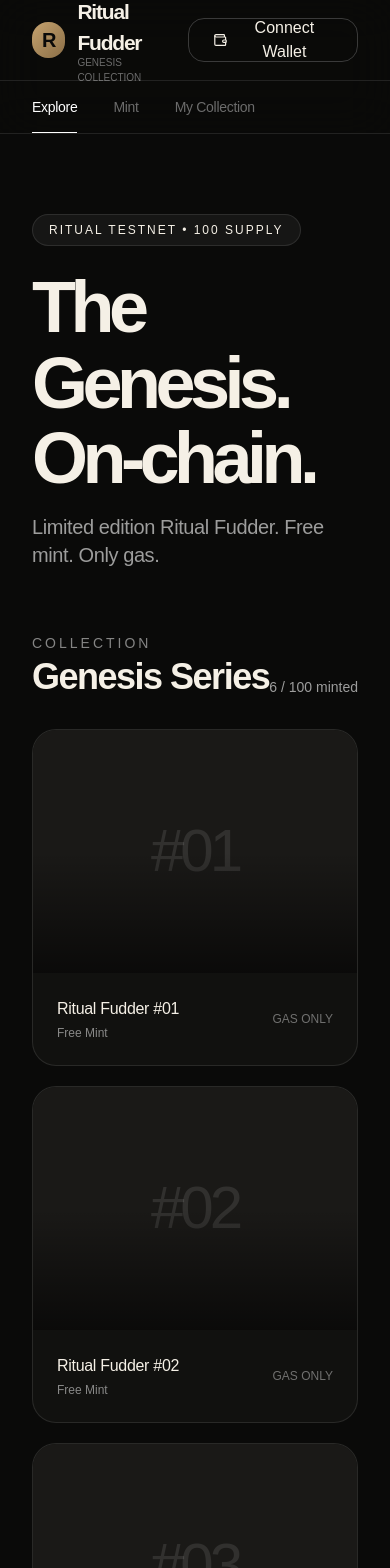
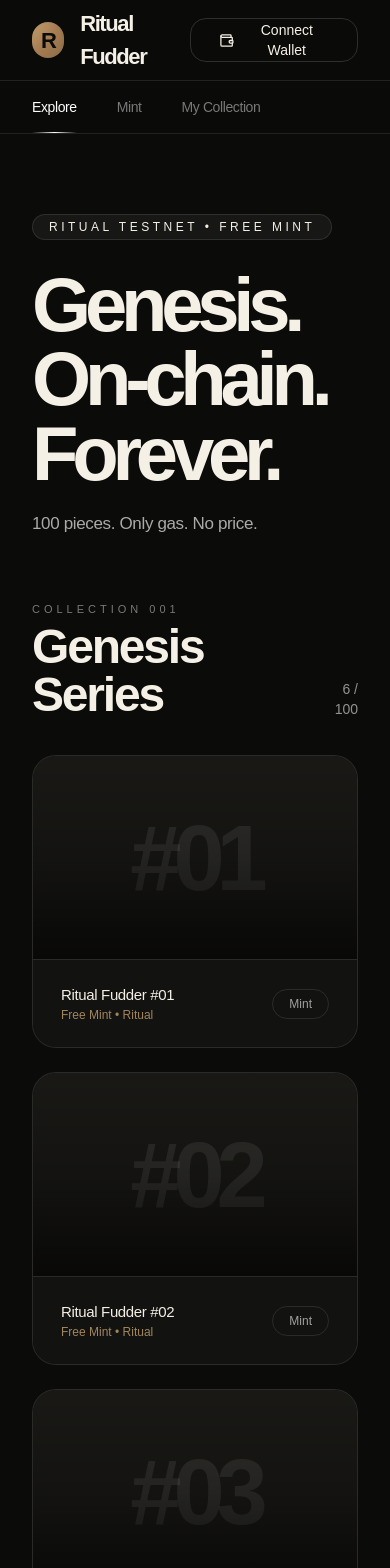
Before and after one commit to Thalassa09/fudder-ritual-nft, a Next.js app: page / in a window 390 px wide. Shown: the top 1568 px of the page. Built offline with nearby package versions, Linux system fonts and the light colour scheme.

Commit message:
style: richer color depth and gold accent

```diff
--- a/app/page.tsx
+++ b/app/page.tsx
@@ -1,13 +1,12 @@
 'use client';
 
 import { useState } from 'react';
-import { Wallet, ArrowRight, Upload, X, Zap } from 'lucide-react';
+import { Wallet, X, Zap } from 'lucide-react';
 
 interface NFT {
   id: number;
   name: string;
   price: string;
-  image?: string;
 }
 
 const initialNFTs: NFT[] = [
@@ -24,12 +23,10 @@ const OWNER_ADDRESS = "0x3883f0dDccC55Ac112173BC67584952Bf13B1A7D";
 export default function RitualFudder() {
   const [address, setAddress] = useState('');
   const [tab, setTab] = useState<'explore' | 'mint' | 'owned'>('explore');
-  const [nfts, setNfts] = useState(initialNFTs);
+  const [nfts] = useState(initialNFTs);
   const [status, setStatus] = useState('');
   const [showMintModal, setShowMintModal] = useState(false);
   const [selectedNFT, setSelectedNFT] = useState<NFT | null>(null);
-
-  const isOwner = address.toLowerCase() === OWNER_ADDRESS.toLowerCase();
 
   const connect = async () => {
     if (!(window as any).ethereum) return alert('Install MetaMask');
@@ -39,9 +36,7 @@ export default function RitualFudder() {
       await p.send('eth_requestAccounts', []);
       const s = await p.getSigner();
       setAddress(await s.getAddress());
-    } catch (e) {
-      alert('Connection failed');
-    }
+    } catch {}
   };
 
   const openMint = (nft: NFT) => {
@@ -51,52 +46,46 @@ export default function RitualFudder() {
 
   const mint = async () => {
     if (!address || !selectedNFT) return;
-    setStatus('Minting...');
-
-    // Simulate mint transaction
+    setStatus('Minting on Ritual Testnet...');
     setTimeout(() => {
       setStatus('Mint successful');
       setShowMintModal(false);
-      setTimeout(() => setStatus(''), 2000);
+      setTimeout(() => setStatus(''), 2200);
     }, 1800);
   };
 
   return (
-    <div className="min-h-screen bg-[#0A0A09] text-[#F5F0E6] selection:bg-[#C5A26F] selection:text-black">
-      {/* Navigation */}
-      <nav className="border-b border-white/10 bg-[#0A0A09]/80 backdrop-blur-xl sticky top-0 z-50">
+    <div className="min-h-screen bg-[#0B0B0A] text-[#F5F0E6]">
+      {/* Nav */}
+      <nav className="border-b border-white/10 bg-[#0B0B0A]/95 backdrop-blur-xl sticky top-0 z-50">
         <div className="max-w-7xl mx-auto px-8 h-20 flex items-center justify-between">
-          <div className="flex items-center gap-x-3">
-            <div className="w-9 h-9 rounded-2xl bg-gradient-to-br from-[#C5A26F] to-[#8B6F47] flex items-center justify-center">
-              <span className="text-[#0A0A09] font-bold text-xl tracking-tighter">R</span>
+          <div className="flex items-center gap-x-4">
+            <div className="w-9 h-9 rounded-2xl bg-gradient-to-br from-[#C5A26F] via-[#A67C52] to-[#8B6F47] flex items-center justify-center shadow-inner">
+              <span className="text-[#0B0B0A] font-bold text-[22px] tracking-[-1.5px]">R</span>
             </div>
             <div>
-              <div className="font-semibold text-[21px] tracking-[-1.2px]">Ritual Fudder</div>
-              <div className="text-[10px] text-white/40 -mt-1">GENESIS COLLECTION</div>
+              <div className="font-semibold text-[22px] tracking-[-1.4px]">Ritual Fudder</div>
             </div>
           </div>
 
-          <div className="flex items-center gap-x-4">
           <button
             onClick={connect}
-              className="flex items-center gap-x-2 px-6 h-11 rounded-2xl border border-white/20 hover:bg-white hover:text-[#0A0A09] transition-all active:scale-[0.985]"
+            className="flex items-center gap-x-2.5 px-7 h-11 rounded-2xl border border-white/15 hover:bg-white hover:text-[#0B0B0A] active:scale-[0.985] transition-all text-sm"
           >
-              <Wallet size={16} />
+            <Wallet size={17} />
             {address ? address.slice(0, 6) + '...' + address.slice(-4) : 'Connect Wallet'}
           </button>
         </div>
-        </div>
 
-        {/* Tabs */}
-        <div className="max-w-7xl mx-auto px-8 flex gap-x-9 text-sm border-t border-white/10">
+        <div className="max-w-7xl mx-auto px-8 flex gap-x-10 text-sm border-t border-white/10">
           {(['explore', 'mint', 'owned'] as const).map((t) => (
             <button
               key={t}
               onClick={() => setTab(t)}
-              className={`py-4 capitalize tracking-[-0.3px] transition-all relative ${tab === t ? 'text-white' : 'text-white/40 hover:text-white/70'}`}
+              className={`py-4 capitalize tracking-[-0.4px] transition-all relative ${tab === t ? 'text-white font-medium' : 'text-white/45 hover:text-white/75'}`}
             >
               {t === 'owned' ? 'My Collection' : t}
-              {tab === t && <div className="absolute bottom-0 left-0 right-0 h-[1px] bg-white" />}
+              {tab === t && <div className="absolute bottom-0 left-0 right-0 h-px bg-gradient-to-r from-transparent via-white to-transparent" />}
             </button>
           ))}
         </div>
@@ -104,16 +93,12 @@ export default function RitualFudder() {
 
       {/* Hero */}
       <div className="max-w-7xl mx-auto px-8 pt-20 pb-16">
-        <div className="max-w-2xl">
-          <div className="inline-flex items-center gap-x-2 px-4 h-8 rounded-full bg-white/5 text-xs tracking-[2px] mb-6 border border-white/10">
-            RITUAL TESTNET • 100 SUPPLY
-          </div>
-          <h1 className="text-[72px] leading-[1.05] font-semibold tracking-[-5.5px] mb-4">
-            The Genesis.<br />On-chain.
+        <div className="max-w-[620px]">
+          <div className="inline-block px-4 py-1 rounded-full bg-white/5 text-xs tracking-[3.5px] mb-7 border border-white/10">RITUAL TESTNET • FREE MINT</div>
+          <h1 className="text-[76px] leading-[0.98] font-semibold tracking-[-6.2px] mb-5">
+            Genesis.<br />On-chain.<br />Forever.
           </h1>
-          <p className="text-xl text-white/60 tracking-[-0.4px]">
-            Limited edition Ritual Fudder. Free mint. Only gas.
-          </p>
+          <p className="text-[17px] text-white/65 tracking-[-0.35px]">100 pieces. Only gas. No price.</p>
         </div>
       </div>
 
@@ -121,37 +106,31 @@ export default function RitualFudder() {
       <div className="max-w-7xl mx-auto px-8 pb-24">
         {tab === 'explore' && (
           <div>
-            <div className="flex items-end justify-between mb-8">
+            <div className="flex justify-between items-end mb-9">
               <div>
-                <div className="text-sm tracking-[3px] text-white/50 mb-1">COLLECTION</div>
-                <div className="text-4xl tracking-[-1.5px] font-semibold">Genesis Series</div>
+                <div className="text-[11px] tracking-[4px] text-white/45 mb-1.5">COLLECTION 001</div>
+                <div className="text-5xl tracking-[-2.2px] font-semibold">Genesis Series</div>
               </div>
-              <div className="text-right text-sm text-white/60">
-                {nfts.length} / 100 minted
-              </div>
+              <div className="text-right text-sm text-white/55 font-mono">{nfts.length} / 100</div>
             </div>
 
-            <div className="grid grid-cols-1 sm:grid-cols-2 lg:grid-cols-3 xl:grid-cols-4 gap-5">
-              {nfts.map((nft, index) => (
+            <div className="grid grid-cols-1 sm:grid-cols-2 lg:grid-cols-3 xl:grid-cols-4 gap-6">
+              {nfts.map((nft) => (
                 <div
-                  key={index}
+                  key={nft.id}
                   onClick={() => openMint(nft)}
-                  className="group cursor-pointer bg-[#11110F] border border-white/10 rounded-3xl overflow-hidden hover:border-white/30 transition-all active:scale-[0.985]"
+                  className="group cursor-pointer bg-[#121210] border border-white/10 rounded-3xl overflow-hidden hover:border-[#C5A26F]/40 transition-all active:scale-[0.985]"
                 >
-                  <div className="aspect-[4/3] bg-[#1A1917] relative flex items-center justify-center">
-                    <div className="text-6xl font-mono text-white/10 tracking-[-4px]">#{String(nft.id).padStart(2, '0')}</div>
-                    <div className="absolute inset-0 bg-gradient-to-b from-black/0 via-black/0 to-black/60" />
+                  <div className="aspect-[16/10] bg-[#1C1B18] relative flex items-center justify-center">
+                    <div className="text-[92px] font-mono text-white/10 tracking-[-8px] font-semibold">#{String(nft.id).padStart(2, '0')}</div>
+                    <div className="absolute inset-0 bg-gradient-to-b from-black/10 via-black/30 to-black/70" />
                   </div>
-                  <div className="p-6">
-                    <div className="flex justify-between items-center">
+                  <div className="px-7 py-6 flex items-center justify-between border-t border-white/10 bg-[#121210]">
                     <div>
-                        <div className="font-medium tracking-[-0.3px]">{nft.name}</div>
-                        <div className="text-xs text-white/50 mt-1">Free Mint</div>
+                      <div className="font-medium tracking-[-0.35px] text-[15px]">{nft.name}</div>
+                      <div className="text-xs text-[#C5A26F]/80 mt-px">Free Mint • Ritual</div>
                     </div>
-                      <div className="text-right">
-                        <div className="text-xs text-white/40">GAS ONLY</div>
-                      </div>
-                    </div>
+                    <div className="text-xs px-4 py-1.5 rounded-full border border-white/10 text-white/60 group-hover:border-[#C5A26F]/30 transition-colors">Mint</div>
                   </div>
                 </div>
               ))}
@@ -160,75 +139,55 @@ export default function RitualFudder() {
         )}
 
         {tab === 'mint' && (
-          <div className="max-w-md mx-auto pt-12 text-center">
-            <div className="text-6xl mb-8">🜁</div>
-            <div className="text-4xl tracking-[-1.8px] font-semibold mb-3">Free Mint</div>
-            <p className="text-white/60 mb-10">100 pieces. No price. Only gas.</p>
-
-            <button
-              onClick={() => setTab('explore')}
-              className="px-10 h-14 rounded-2xl bg-white text-[#0A0A09] font-medium tracking-[-0.3px] hover:bg-[#C5A26F] active:scale-[0.985] transition-all"
-            >
-              Browse Collection
-            </button>
+          <div className="max-w-md mx-auto pt-16 text-center">
+            <div className="text-[110px] mb-4 tracking-[-6px] text-[#C5A26F]/90">🜁</div>
+            <div className="text-5xl tracking-[-2px] font-semibold mb-4">Free Mint</div>
+            <p className="text-white/60 mb-10 text-lg">100 pieces. Only gas fee on Ritual Testnet.</p>
+            <button onClick={() => setTab('explore')} className="px-14 h-14 rounded-2xl bg-white text-[#0B0B0A] font-medium tracking-[-0.4px] hover:bg-[#C5A26F] active:scale-[0.985] transition-all">Browse Collection</button>
           </div>
         )}
 
         {tab === 'owned' && (
-          <div className="pt-12 text-center text-white/50">
-            {address ? "You don't own any yet." : "Connect wallet to view your collection."}
-          </div>
+          <div className="pt-20 text-center text-white/50">Connect wallet to see your collection.</div>
         )}
       </div>
 
       {/* Mint Modal */}
       {showMintModal && selectedNFT && (
-        <div className="fixed inset-0 z-[60] flex items-center justify-center bg-black/90 p-6">
-          <div className="bg-[#11110F] border border-white/10 rounded-3xl w-full max-w-md overflow-hidden">
+        <div className="fixed inset-0 bg-black/95 z-[70] flex items-center justify-center p-6">
+          <div className="bg-[#121210] border border-white/10 w-full max-w-[380px] rounded-3xl overflow-hidden">
             <div className="p-8">
-              <div className="flex justify-between items-start mb-8">
+              <div className="flex justify-between items-start mb-9">
                 <div>
-                  <div className="text-xs tracking-[3px] text-white/50">RITUAL GENESIS</div>
-                  <div className="text-3xl tracking-[-1px] mt-1">{selectedNFT.name}</div>
+                  <div className="uppercase text-xs tracking-[3px] text-[#C5A26F]/70">Ritual Genesis</div>
+                  <div className="text-3xl tracking-[-1px] mt-1.5">{selectedNFT.name}</div>
                 </div>
-                <button onClick={() => setShowMintModal(false)} className="text-white/60 hover:text-white">
-                  <X size={22} />
-                </button>
+                <button onClick={() => setShowMintModal(false)} className="text-white/60 hover:text-white mt-1"><X size={23} /></button>
               </div>
 
-              <div className="space-y-4 text-sm">
-                <div className="flex justify-between py-3 border-b border-white/10">
-                  <div className="text-white/60">Price</div>
-                  <div>Free</div>
-                </div>
-                <div className="flex justify-between py-3 border-b border-white/10">
-                  <div className="text-white/60">Network</div>
-                  <div>Ritual Testnet</div>
-                </div>
-                <div className="flex justify-between py-3 border-b border-white/10">
-                  <div className="text-white/60">Gas Fee</div>
-                  <div className="text-[#C5A26F]">~0.00001 RITUAL</div>
-                </div>
+              <div className="space-y-px text-sm">
+                <div className="flex justify-between py-[17px] border-b border-white/10"><span className="text-white/55">Price</span><span>Free</span></div>
+                <div className="flex justify-between py-[17px] border-b border-white/10"><span className="text-white/55">Network</span><span>Ritual Testnet</span></div>
+                <div className="flex justify-between py-[17px]"><span className="text-white/55">Gas Fee</span><span className="text-[#C5A26F]">~0.00001 RITUAL</span></div>
               </div>
             </div>
 
-            <div className="border-t border-white/10 p-8">
+            <div className="p-8 pt-0">
               <button
                 onClick={mint}
                 disabled={!address}
-                className="w-full h-14 rounded-2xl bg-white text-[#0A0A09] font-medium flex items-center justify-center gap-x-2 hover:bg-[#C5A26F] disabled:opacity-40 active:scale-[0.985] transition-all"
+                className="flex items-center justify-center gap-x-3 w-full h-[58px] rounded-2xl bg-gradient-to-r from-white to-[#F5F0E6] text-[#0B0B0A] font-medium active:scale-[0.985] disabled:opacity-40 transition-all"
               >
-                <Zap size={18} /> Mint on Ritual Testnet
+                <Zap size={18} /> Mint Now
               </button>
-              {!address && <p className="text-center text-xs text-white/50 mt-4">Connect wallet first</p>}
+              {!address && <div className="text-center text-xs mt-4 text-white/45">Connect wallet first</div>}
             </div>
           </div>
         </div>
       )}
 
-      {/* Status Toast */}
       {status && (
-        <div className="fixed bottom-8 left-1/2 -translate-x-1/2 px-6 h-11 rounded-2xl bg-[#1F1E1B] border border-white/10 flex items-center text-sm tracking-[-0.2px]">
+        <div className="fixed bottom-9 left-1/2 -translate-x-1/2 bg-[#1C1B18] border border-white/10 px-8 h-12 rounded-2xl flex items-center text-sm tracking-[-0.2px]">
           {status}
         </div>
       )}
```
Lines whose indentation alone changed are shown as unchanged.
